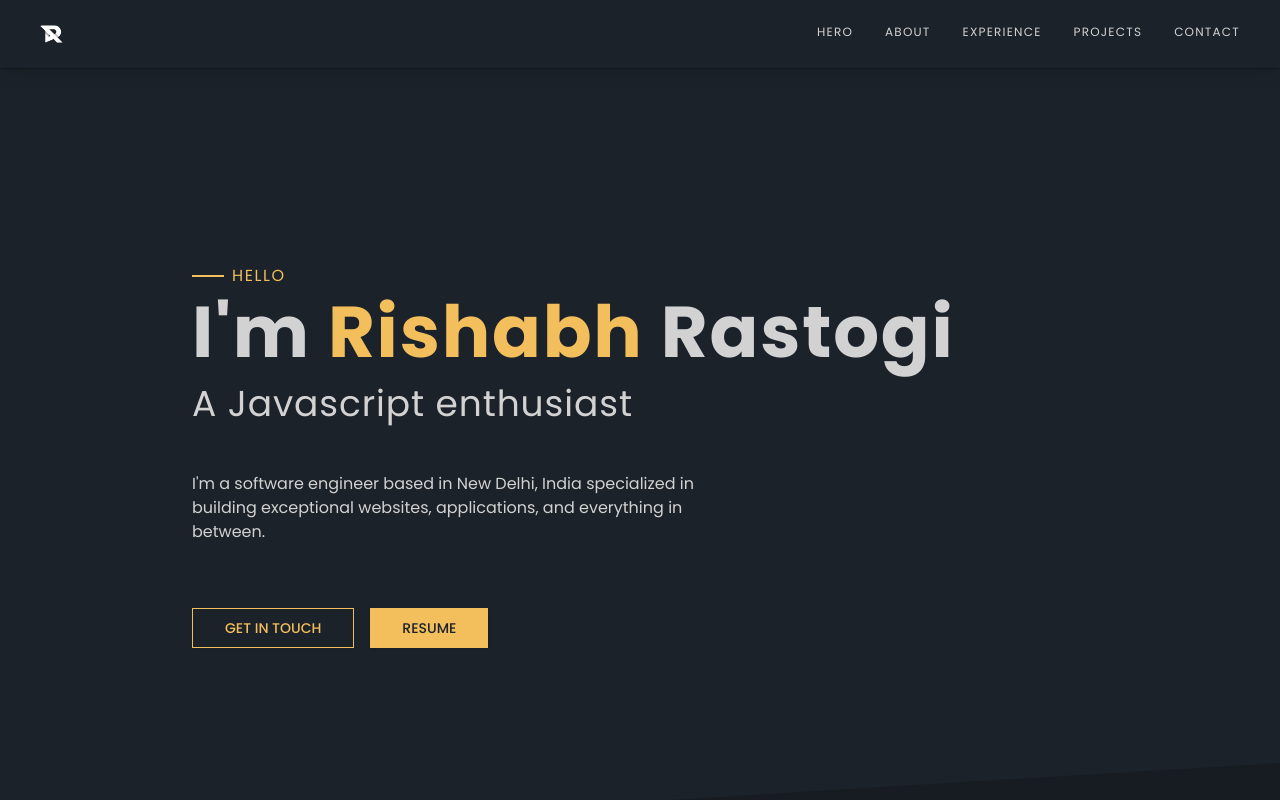
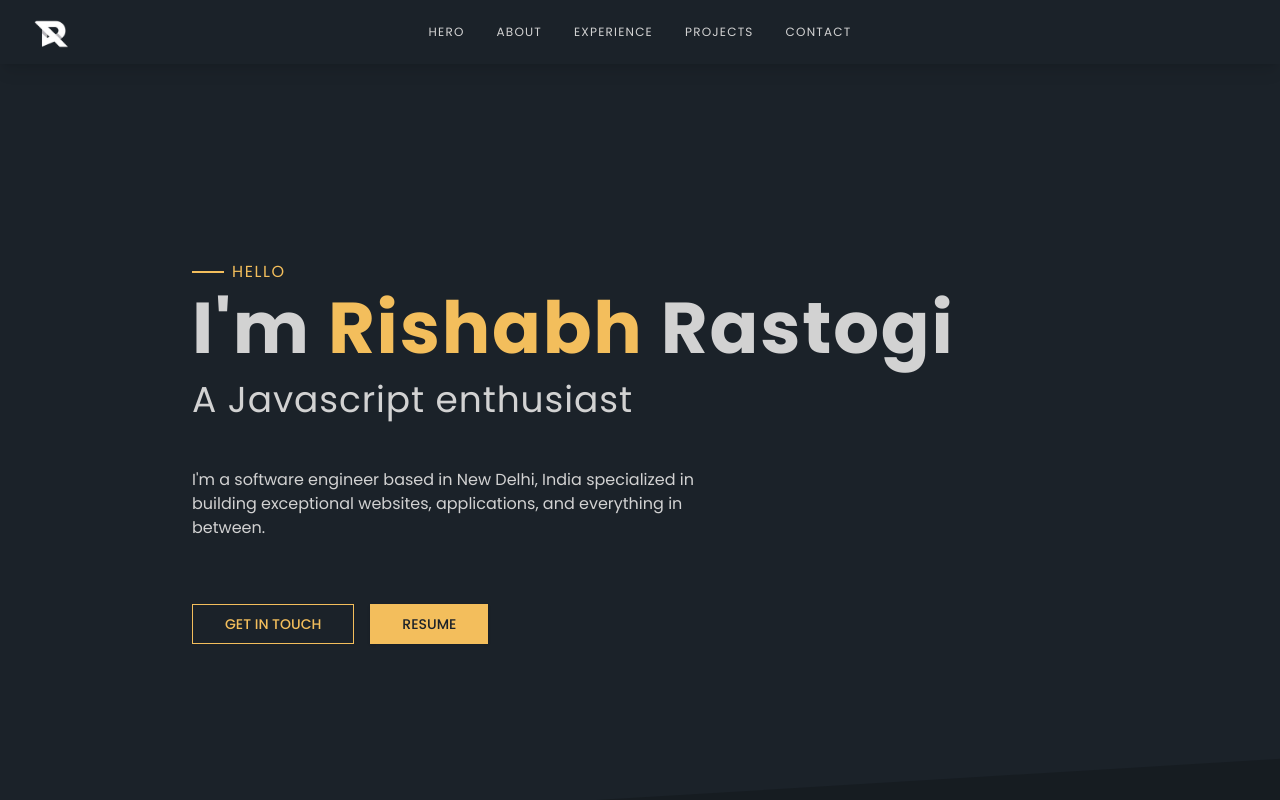
Before and after one commit to rishabh0211/portfolio-next, a Next.js app: page / in a window 1280 px wide. Shown: the top 800 px of the page. Built offline with nearby package versions, Linux system fonts and the light colour scheme.

Commit message:
nav desktop

```diff
--- a/src/components/Nav.tsx
+++ b/src/components/Nav.tsx
@@ -46,9 +46,9 @@ const Nav = () => {
 	};
 
 	return (
-		<header className='w-full sticky top-0 z-20 flex justify-between px-10 py-6 bg-background_light shadow-lg place-content-center md:py-6'>
-			<div className=''>
-				<Image src={logo} height={24} width={24} alt='logo' />
+		<header className='w-full sticky top-0 z-20 flex justify-between px-10 py-6 bg-background_light shadow-lg place-content-center md:py-6 md:justify-center'>
+			<div className='md:absolute md:left-10'>
+				<Image src={logo} height={24} width={24} alt='logo' className='md:scale-150' />
 			</div>
 			{/* Mobile Burger Icon */}
 			<div className='md:hidden'>
--- a/src/components/sections/Experience.tsx
+++ b/src/components/sections/Experience.tsx
@@ -99,7 +99,7 @@ const Experience = () => {
 					{JOBS.map((job) => job.company).map((company) => (
 						<li
 							key={company}
-							className={cn('text-nowrap py-2 px-4 text-sm', {
+							className={cn('text-nowrap py-2 px-4 text-sm cursor-pointer', {
 								'bg-accent-foreground text-accent': activeJob.company === company,
 							})}
 						>
```
